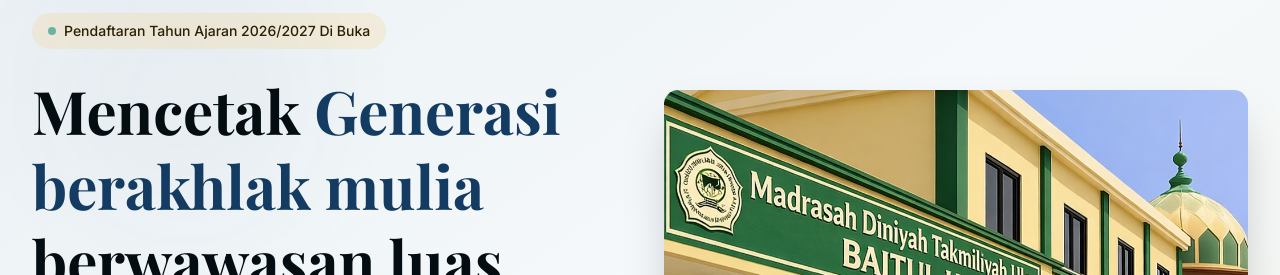
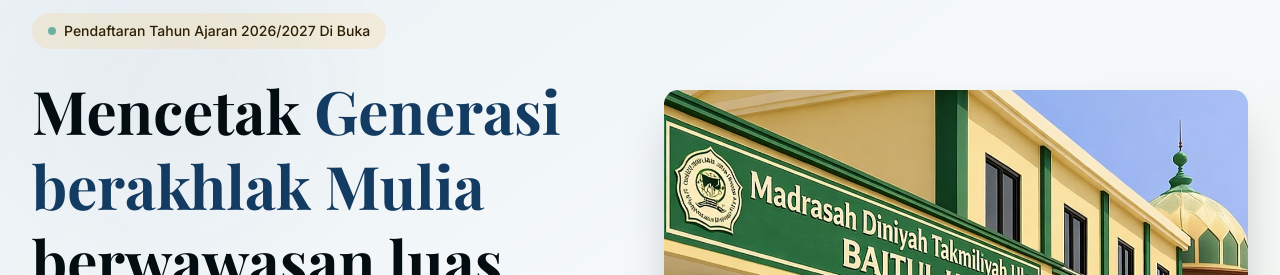
Before and after one commit to FAIZALRIDWAN/MDTU-Baitul-Hadi, a Next.js app: page / in a window 1280 px wide. Shown: the part 131-406 px from the top of the page. Built offline with nearby package versions, Linux system fonts and the light colour scheme; a web font is replaced by a local one.

Commit message:
fix: capitalize "Mulia" in Hero component headline
Co-authored-by: FAIZALRIDWAN <207812420+FAIZALRIDWAN@users.noreply.github.com>

```diff
--- a/components/Hero.jsx
+++ b/components/Hero.jsx
@@ -25,7 +25,7 @@ export default function Hero() {
 
             <h1 className="text-4xl sm:text-5xl lg:text-6xl font-serif font-bold text-foreground leading-tight text-balance">
               Mencetak{' '}
-              <span className="text-primary">Generasi berakhlak mulia</span>{' '}
+              <span className="text-primary">Generasi berakhlak Mulia</span>{' '}
               berwawasan luas serta berpegang teguh pada Al-qur'an dan Hadits
             </h1>
 
```
